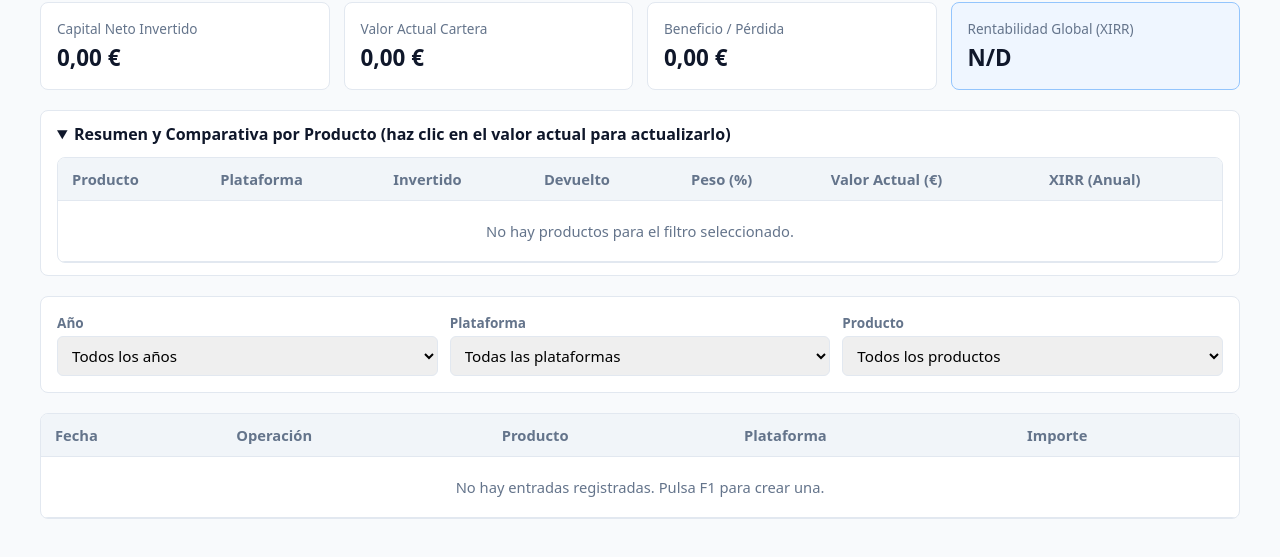
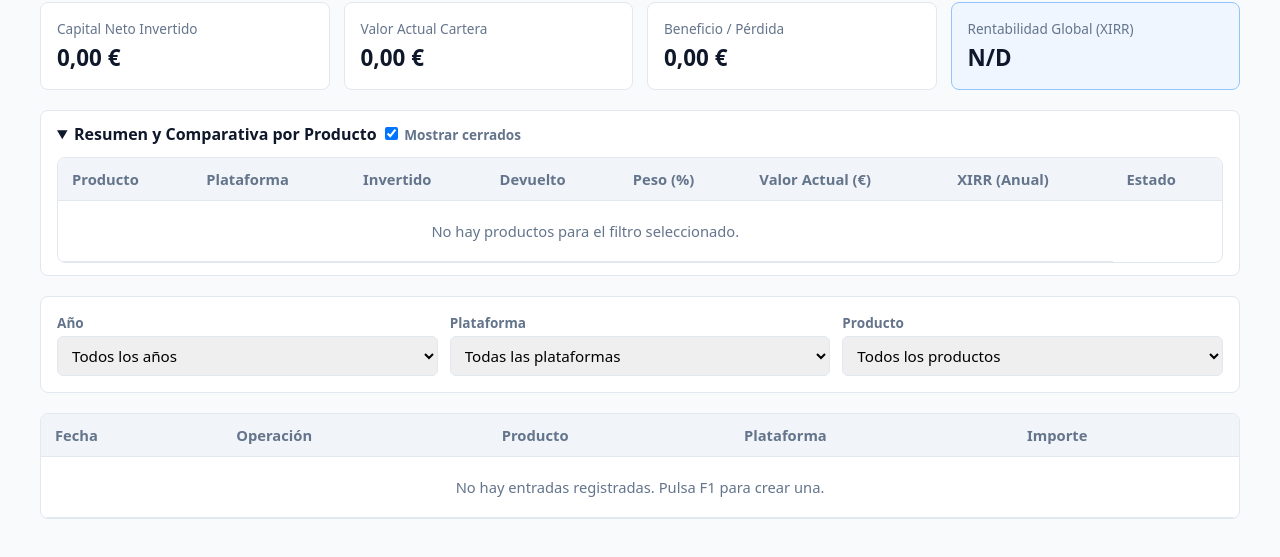
Before and after one commit to fraduel/control-inversiones, a plain HTML site: page index.html in a window 1280 px wide. Shown: the part 79-636 px from the top of the page. Drawn offline with Linux system fonts and the light colour scheme.

Commit message:
Enhance product overview with toggle for closed products
Updated the summary section to include a toggle for closed products.

```diff
--- a/index.html
+++ b/index.html
@@ -44,8 +44,13 @@
   </section>
 
   <!-- Comparativa por Producto (XIRR) -->
-  <details class="products-overview" open>
-    <summary>Resumen y Comparativa por Producto (haz clic en el valor actual para actualizarlo)</summary>
+    <details class="products-overview" open>
+    <summary>
+      Resumen y Comparativa por Producto
+      <label class="toggle-closed" onclick="event.stopPropagation()">
+        <input type="checkbox" id="showClosedProducts" checked> Mostrar cerrados
+      </label>
+    </summary>
     <div class="table-wrapper inner-table">
       <table>
         <thead>
@@ -57,6 +62,7 @@
             <th>Peso (%)</th>
             <th>Valor Actual (€)</th>
             <th>XIRR (Anual)</th>
+            <th>Estado</th>
           </tr>
         </thead>
         <tbody id="productsSummaryBody"></tbody>
```
